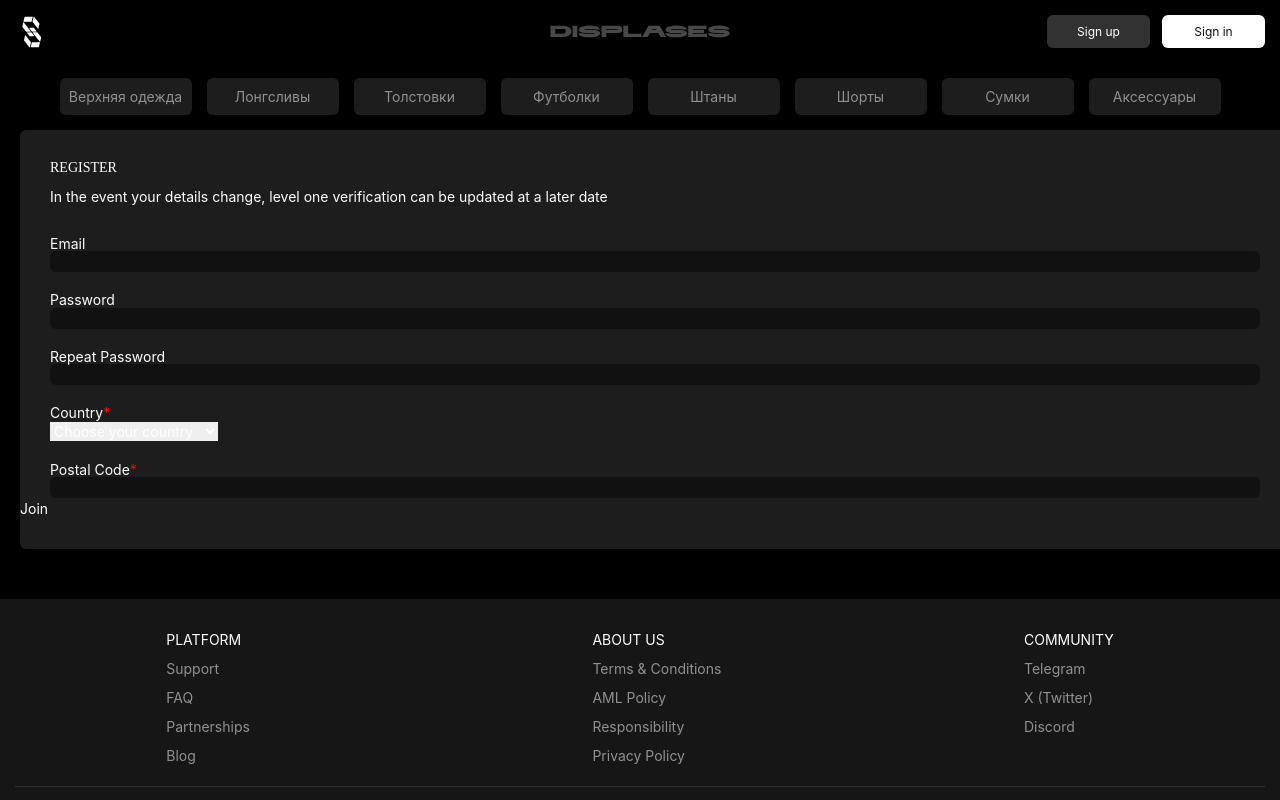
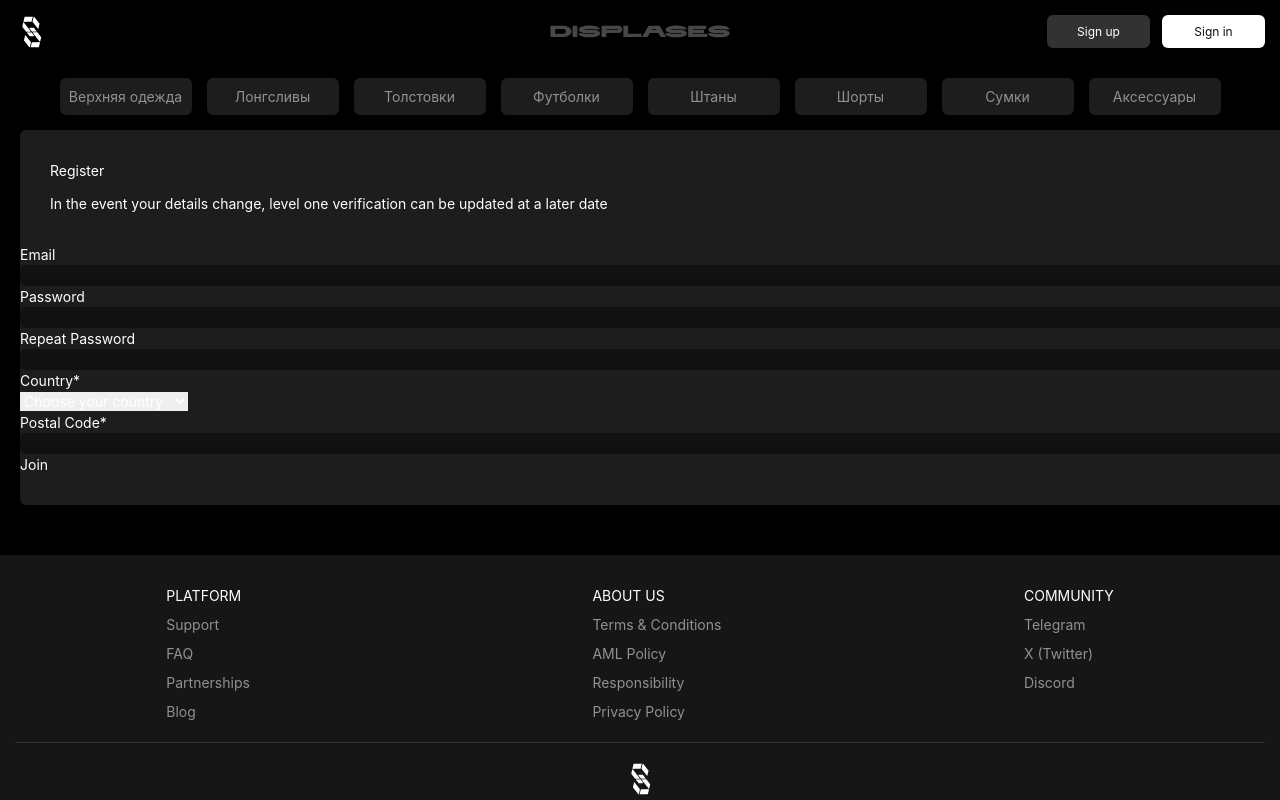
Before and after one commit to DMProductionn/Displases, a React (Vite) app: page /signup in a window 1280 px wide. Shown: the top 800 px of the page. Built offline with nearby package versions, Linux system fonts and the light colour scheme.

Commit message:
conflict

```diff
--- a/src/components/Account/SignUp/SignUp.module.css
+++ b/src/components/Account/SignUp/SignUp.module.css
@@ -17,48 +17,8 @@
     flex-direction: column;
     align-items: flex-start;
     gap: 12px;
-    align-self: stretch;
-}
-.info{
-    display: flex;
-padding: 0px 30px;
-flex-direction: column;
-align-items: flex-start;
-gap: 20px;
-align-self: stretch;
-
-width: 100%;
-}
-h1 {
-    color:#fff;
-    font-size: 10px;
-    font-style: normal;
-    font-family: 'Druk-cyr';
-    font-weight: 700;
-    line-height: normal;
-    text-transform: uppercase;
-}
-p {
-    font-size: 14px;
-    font-style: normal;
-    font-weight: 400;
-    line-height: 125%;
-}
-span {
-    color: red;
-    display: inline;
-    float: none;
 }
 
-/* Не работает font-weight и шрифт */
-h3 {
-    color: #fff;
-    font-family: "Inter";
-    font-size: 14px;
-    font-style: normal;
-    font-weight: 700;
-    line-height: 111.8%;
-}
 input {
     display: flex;
     padding: 4px 8px;
```
